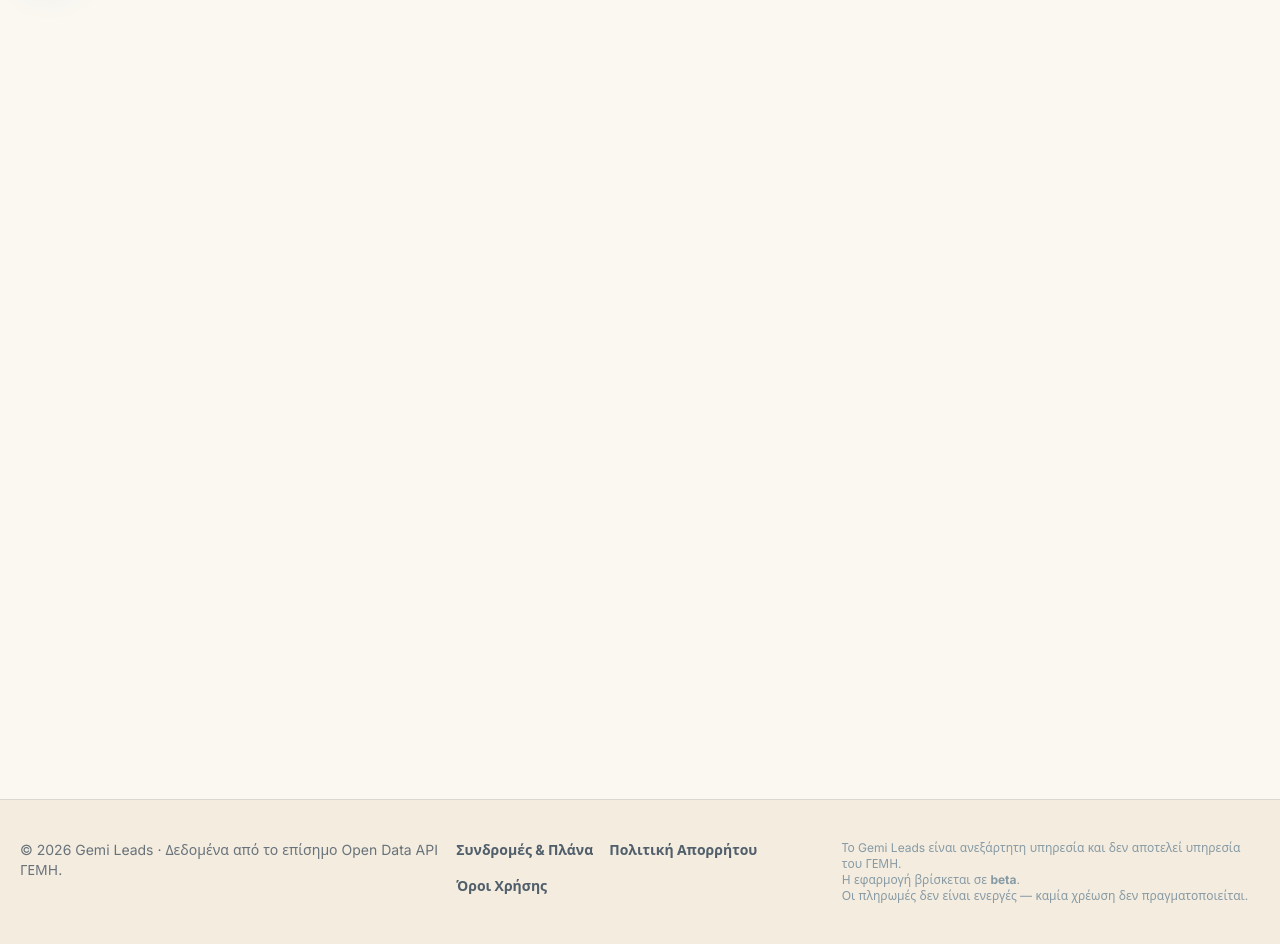
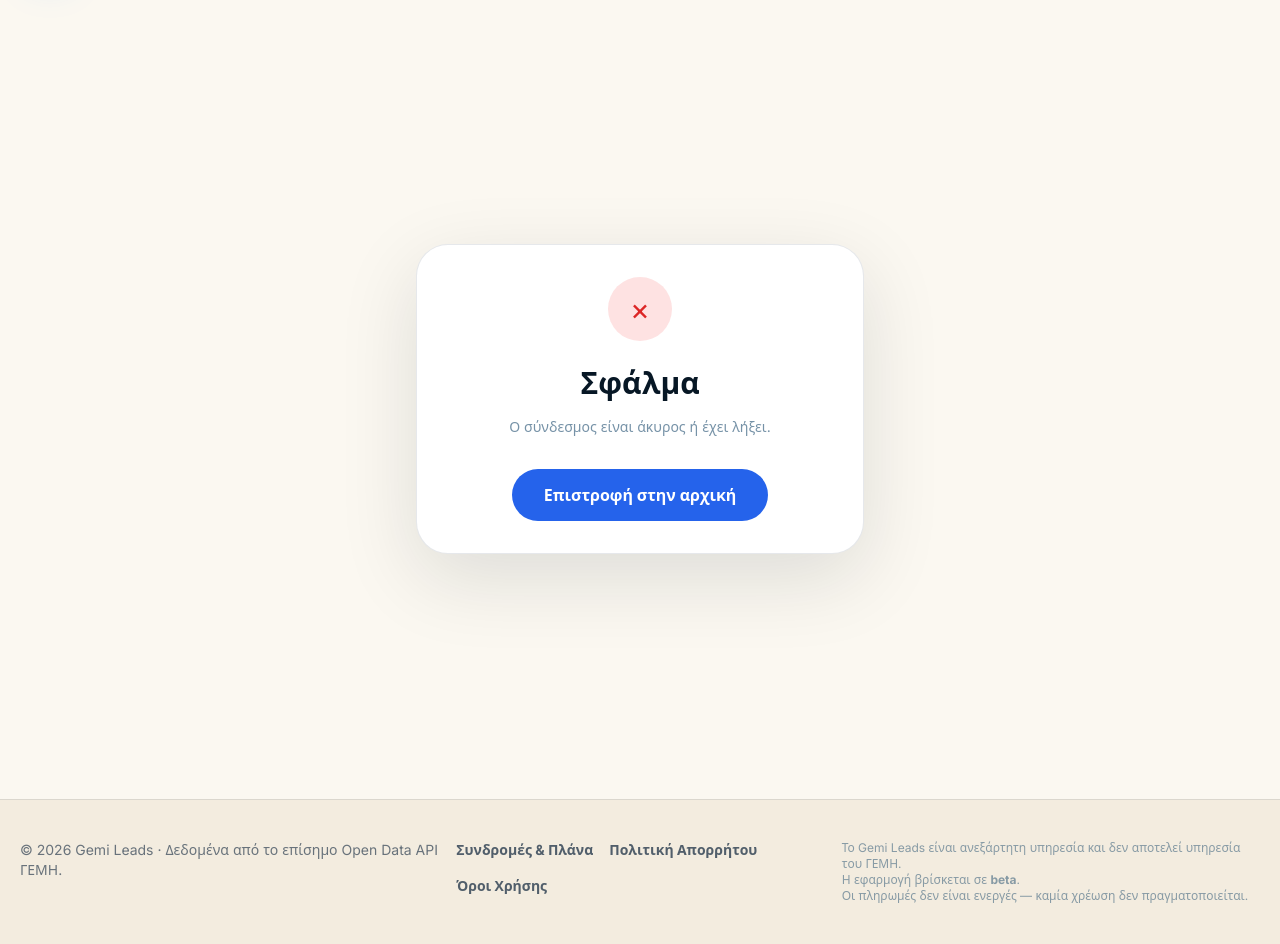
Before and after one commit to naikos98-ops/GemiLeads, a Django app: page /unsubscribe/1/ in a window 1280 px wide. Shown: the part 73-1017 px from the top of the page. Run offline with Django 5.2, Linux system fonts and the light colour scheme; data that the repository does not hold is empty; style sheets or scripts are compiled from the project's sources; parts of the project's set-up code (start-up, migrations or seed data) failed here and were passed over.

Commit message:
fix: unsubscribe page rendered blank (data-reveal kept it at opacity:0)
The standalone unsubscribe confirmation lives inside a min-h-screen centered
section; the scroll-reveal IntersectionObserver did not add .visible, so the
[data-reveal] opacity:0 rule left the whole card invisible. A one-card
confirmation page should never depend on scroll animation — dropped the attribute.

Co-Authored-By: Claude Sonnet 5 <noreply@anthropic.com>

```diff
--- a/templates/unsubscribed.html
+++ b/templates/unsubscribed.html
@@ -3,7 +3,7 @@
 {% block robots %}noindex, nofollow{% endblock %}
 {% block content %}
 <section class="flex min-h-screen items-center justify-center bg-sand-50 px-5 py-12">
-  <div class="w-full max-w-md rounded-[2rem] border border-navy-900/10 bg-white p-8 text-center shadow-soft" data-reveal>
+  <div class="w-full max-w-md rounded-[2rem] border border-navy-900/10 bg-white p-8 text-center shadow-soft">
     {% if error %}
     <div class="mx-auto mb-6 flex h-16 w-16 items-center justify-center rounded-full bg-red-100 text-3xl text-red-600">
       ×
```
